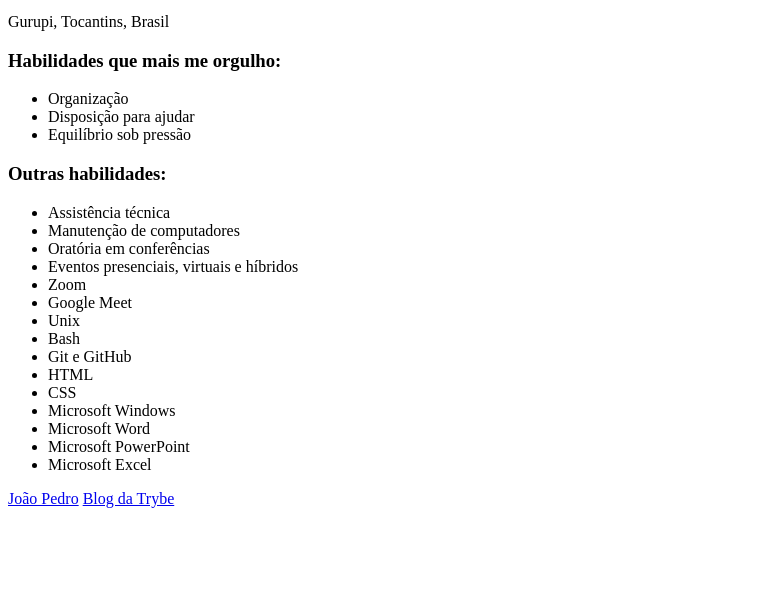
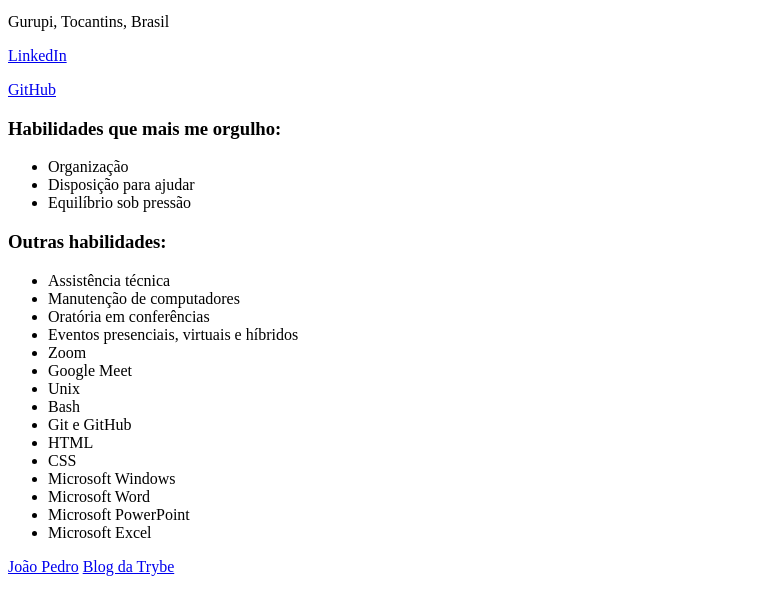
Before and after one commit to JP-Rezende4/JP-Rezende4.github.io, a plain HTML site: page index.html in a window 1280 px wide. Shown: the part 174-788 px from the top of the page, without its empty margins (0-783 px from the left). Drawn offline with Linux system fonts and the light colour scheme.

Commit message:
Cria links externos para o meu linkedIn e o meu GitHub

```diff
--- a/index.html
+++ b/index.html
@@ -25,6 +25,10 @@
   <p>Estudante de Desenvolvimento Web na <strong>Trybe</strong> | Apaixonado em: praticar esportes, codar, assistir filmes e pescar!</p>
 
   <p>Gurupi, Tocantins, Brasil</p>
+
+  <p><a href="https://www.linkedin.com/in/jpcrezende/" target="_blank">LinkedIn</a></p>
+
+  <p><a href="https://github.com/JP-Rezende4" target="_blank">GitHub</a></p>
 
   <h3 id="main_skills">Habilidades que mais me orgulho:</h3>
 
```
